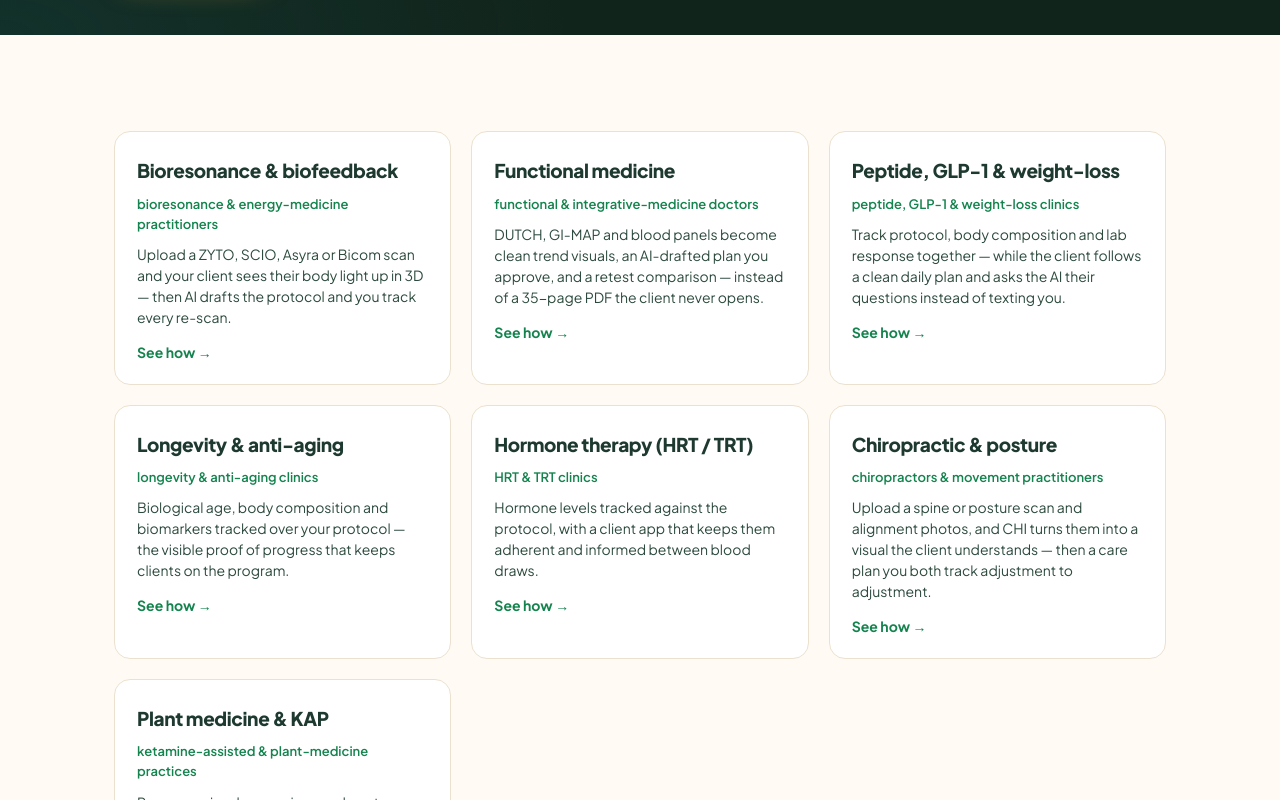
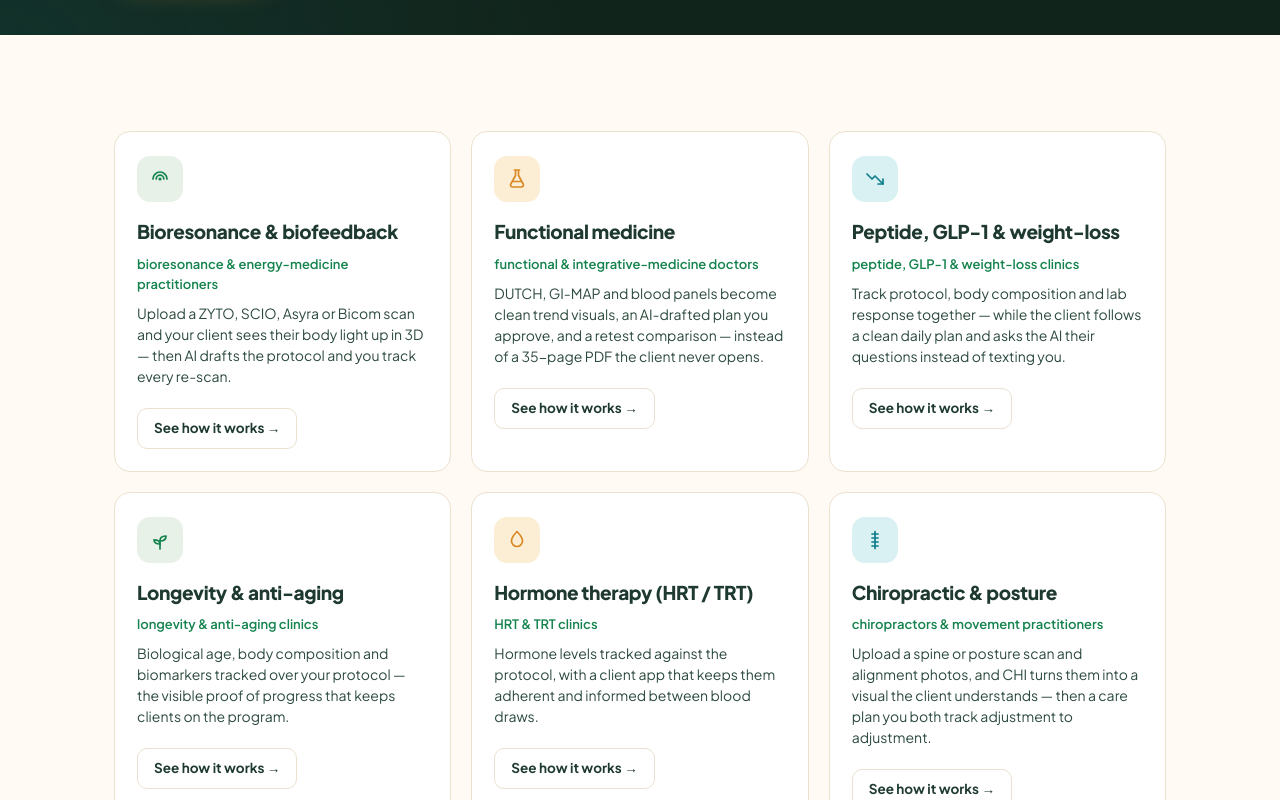
Before and after one commit to DroneSurveyCR/central-health-intelligence, a Next.js app: page /solutions in a window 1280 px wide. Shown: the part 480-1280 px from the top of the page. Built offline with nearby package versions, Linux system fonts and the light colour scheme; no server answers.

Commit message:
design: add per-vertical icon graphics + a real button to /solutions cards

```diff
--- a/app/(site)/solutions/page.tsx
+++ b/app/(site)/solutions/page.tsx
@@ -1,6 +1,54 @@
 import Link from "next/link";
 import type { Metadata } from "next";
 import { VERTICALS } from "@/lib/site/verticals";
+
+/** Simple line-art glyph per modality, keyed by slug. */
+const ICONS: Record<string, React.ReactNode> = {
+  bioresonance: (
+    <svg viewBox="0 0 24 24" fill="none" stroke="currentColor" strokeWidth="1.7" strokeLinecap="round">
+      <circle cx="12" cy="12" r="1.6" fill="currentColor" stroke="none" />
+      <path d="M8.2 12a3.8 3.8 0 0 1 7.6 0M5 12a7 7 0 0 1 14 0" />
+    </svg>
+  ),
+  "functional-medicine": (
+    <svg viewBox="0 0 24 24" fill="none" stroke="currentColor" strokeWidth="1.7" strokeLinecap="round" strokeLinejoin="round">
+      <path d="M9.5 3h5M10.5 3v5.5l-4.7 8.5A2 2 0 0 0 7.6 20h8.8a2 2 0 0 0 1.8-3l-4.7-8.5V3" />
+      <path d="M8 14.5h8" />
+    </svg>
+  ),
+  "weight-loss": (
+    <svg viewBox="0 0 24 24" fill="none" stroke="currentColor" strokeWidth="1.7" strokeLinecap="round" strokeLinejoin="round">
+      <path d="M4 7l5 5 3-3 8 8" />
+      <path d="M20 12v5h-5" />
+    </svg>
+  ),
+  longevity: (
+    <svg viewBox="0 0 24 24" fill="none" stroke="currentColor" strokeWidth="1.7" strokeLinecap="round" strokeLinejoin="round">
+      <path d="M12 21v-8" />
+      <path d="M12 13c0-3 2.2-5 6-5 0 3.2-2.4 5-6 5z" />
+      <path d="M12 16c0-2.4-2-4.2-6-4.2 0 2.4 2.2 4.2 6 4.2z" />
+    </svg>
+  ),
+  "hormone-therapy": (
+    <svg viewBox="0 0 24 24" fill="none" stroke="currentColor" strokeWidth="1.7" strokeLinecap="round" strokeLinejoin="round">
+      <path d="M12 3.5s5.5 5.6 5.5 9.5a5.5 5.5 0 0 1-11 0C6.5 9.1 12 3.5 12 3.5z" />
+    </svg>
+  ),
+  chiropractic: (
+    <svg viewBox="0 0 24 24" fill="none" stroke="currentColor" strokeWidth="1.7" strokeLinecap="round">
+      <path d="M12 3.5v17" />
+      <path d="M9 6h6M9 10h6M9 14h6M9 18h6" />
+    </svg>
+  ),
+  "plant-medicine": (
+    <svg viewBox="0 0 24 24" fill="none" stroke="currentColor" strokeWidth="1.7" strokeLinecap="round" strokeLinejoin="round">
+      <path d="M5 19c0-8 6-14 14-14 0 8-6 14-14 14z" />
+      <path d="M5.5 18.5c4-4 8-6 12-7" />
+    </svg>
+  ),
+};
+
+const TINTS = ["mint", "gold", "sky", "mint", "gold", "sky", "mint"] as const;
 
 export const metadata: Metadata = {
   title: "Who it's for",
@@ -32,12 +80,15 @@ export default function SolutionsIndex() {
       <section className="mkt-section">
         <div className="mkt-wrap">
           <div className="mkt-vert-grid">
-            {VERTICALS.map((v) => (
+            {VERTICALS.map((v, i) => (
               <Link key={v.slug} href={`/solutions/${v.slug}`} className="mkt-vert-card">
+                <span className={`mkt-vert-icon tint-${TINTS[i % TINTS.length]}`} aria-hidden>
+                  {ICONS[v.slug]}
+                </span>
                 <span className="mkt-vert-name">{v.name}</span>
                 <span className="mkt-vert-doctor">{v.doctor.replace(/^For\s+/i, "")}</span>
                 <span className="mkt-vert-lead">{v.lead}</span>
-                <span className="mkt-vert-go">See how →</span>
+                <span className="mkt-vert-btn">See how it works →</span>
               </Link>
             ))}
           </div>
--- a/components/site/site.css
+++ b/components/site/site.css
@@ -246,8 +246,8 @@
   gap: 20px;
 }
 .mkt-vert-card {
-  display: flex; flex-direction: column; gap: 8px;
-  padding: 24px 22px 20px;
+  display: flex; flex-direction: column; gap: 7px;
+  padding: 24px 22px 22px;
   border: 1px solid var(--line); border-radius: 16px; background: #fff;
   transition: transform .16s ease, box-shadow .18s ease, border-color .18s ease;
 }
@@ -256,10 +256,28 @@
   box-shadow: 0 22px 44px -28px rgba(20, 53, 42, 0.4);
   border-color: rgba(20, 131, 78, 0.4);
 }
+/* icon emblem */
+.mkt-vert-icon {
+  width: 46px; height: 46px; border-radius: 13px;
+  display: grid; place-items: center; margin-bottom: 8px;
+}
+.mkt-vert-icon svg { width: 24px; height: 24px; }
+.mkt-vert-icon.tint-mint { background: var(--mint); color: var(--green); }
+.mkt-vert-icon.tint-gold { background: var(--gold-bg); color: var(--gold-d); }
+.mkt-vert-icon.tint-sky { background: #d9f1f3; color: #0f7d8a; }
 .mkt-vert-name { font-family: var(--serif); font-weight: 800; font-size: 19px; letter-spacing: -0.02em; color: var(--ink); }
 .mkt-vert-doctor { font-size: 13px; font-weight: 600; color: var(--green); }
 .mkt-vert-lead { font-size: 14px; color: var(--ink-2); line-height: 1.5; margin-top: 2px; }
-.mkt-vert-go { font-size: 14px; font-weight: 700; color: var(--green); margin-top: 6px; }
+/* a real button look at the bottom of each card (the whole card is the link) */
+.mkt-vert-btn {
+  align-self: flex-start; margin-top: 14px;
+  display: inline-flex; align-items: center; gap: 6px;
+  padding: 9px 16px; border-radius: 10px;
+  border: 1.5px solid var(--line); background: #fff;
+  font-size: 13.5px; font-weight: 700; color: var(--ink);
+  transition: background .16s ease, border-color .16s ease, color .16s ease;
+}
+.mkt-vert-card:hover .mkt-vert-btn { background: var(--green); border-color: var(--green); color: #fff; }
 .mkt-vert-note { text-align: center; margin-top: 28px; }
 @media (max-width: 880px) { .mkt-vert-grid { grid-template-columns: 1fr 1fr; } }
 @media (max-width: 560px) { .mkt-vert-grid { grid-template-columns: 1fr; } }
```
